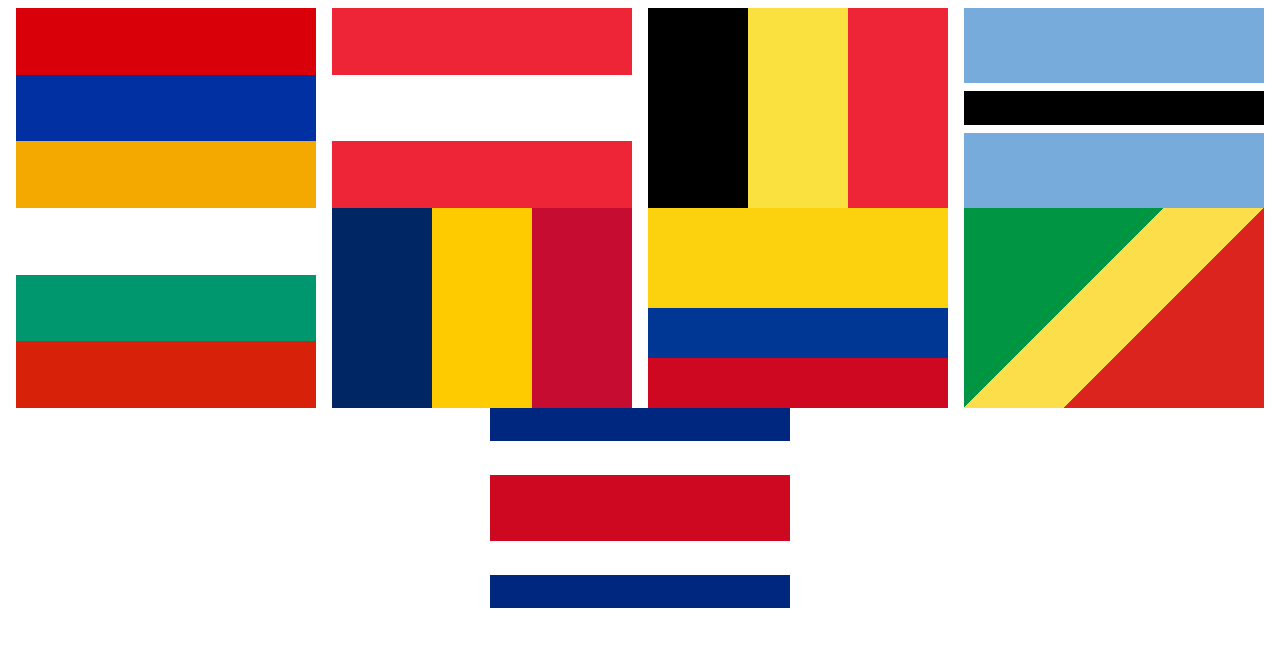
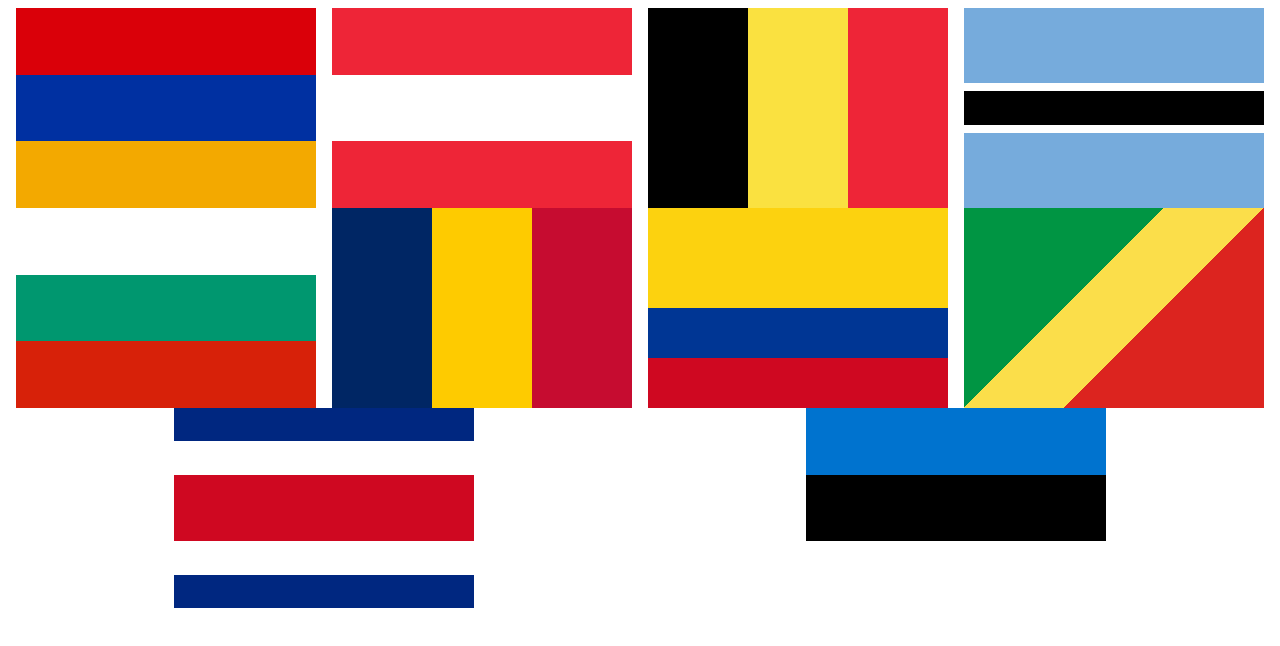
Before and after one commit to runjak/css-flags, a React (Create React App) app: page / in a window 1280 px wide. Shown: the top 646 px of the page. Built offline with nearby package versions, Linux system fonts and the light colour scheme.

Commit message:
add Flags/Estonia

```diff
--- a/src/App.js
+++ b/src/App.js
@@ -11,6 +11,7 @@ import Chad from './Flags/Chad';
 import Colombia from './Flags/Colombia';
 import Congo from './Flags/Congo';
 import CostaRica from './Flags/CostaRica';
+import Estonia from './Flags/Estonia';
 
 function App() {
   return (
@@ -24,6 +25,7 @@ function App() {
       <Colombia />
       <Congo />
       <CostaRica />
+      <Estonia />
     </FlagList>
   );
 }
--- /dev/null
+++ b/src/Flags/Estonia.js
@@ -0,0 +1,17 @@
+// @flow
+import React from 'react';
+
+import LinearFlag from './LinearFlag';
+import gradient from '../utils/gradient';
+
+const blue = '#0073CF';
+const black = '#000000';
+const white = '#FFFFFF';
+
+export default function Estonia() {
+  return (
+    <LinearFlag
+      gradient={`${gradient([blue, black, white])}`}
+    />
+  );
+}
```
Also changed, not shown: 2 other files (tests, documents, lock files or other folders).
